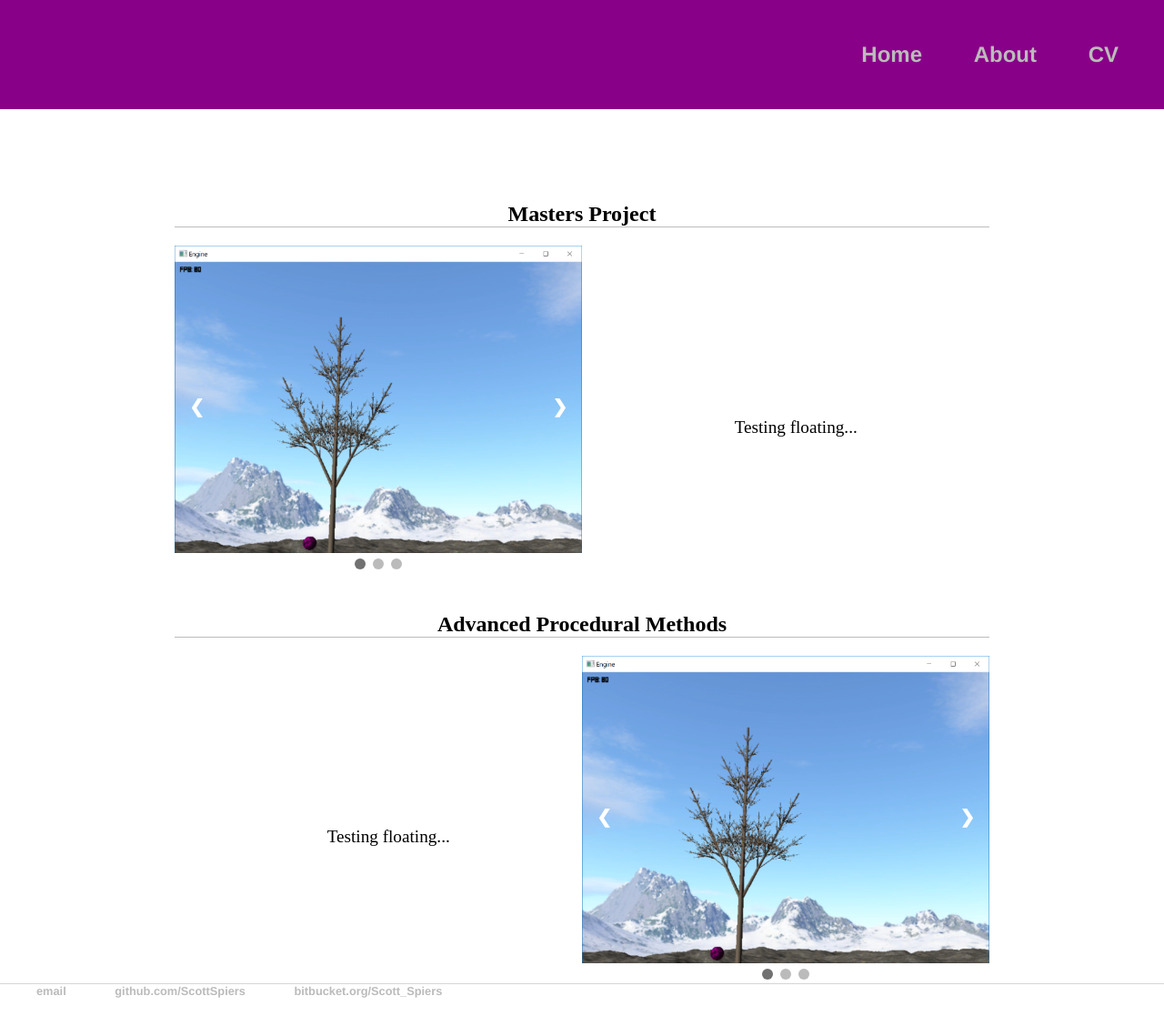
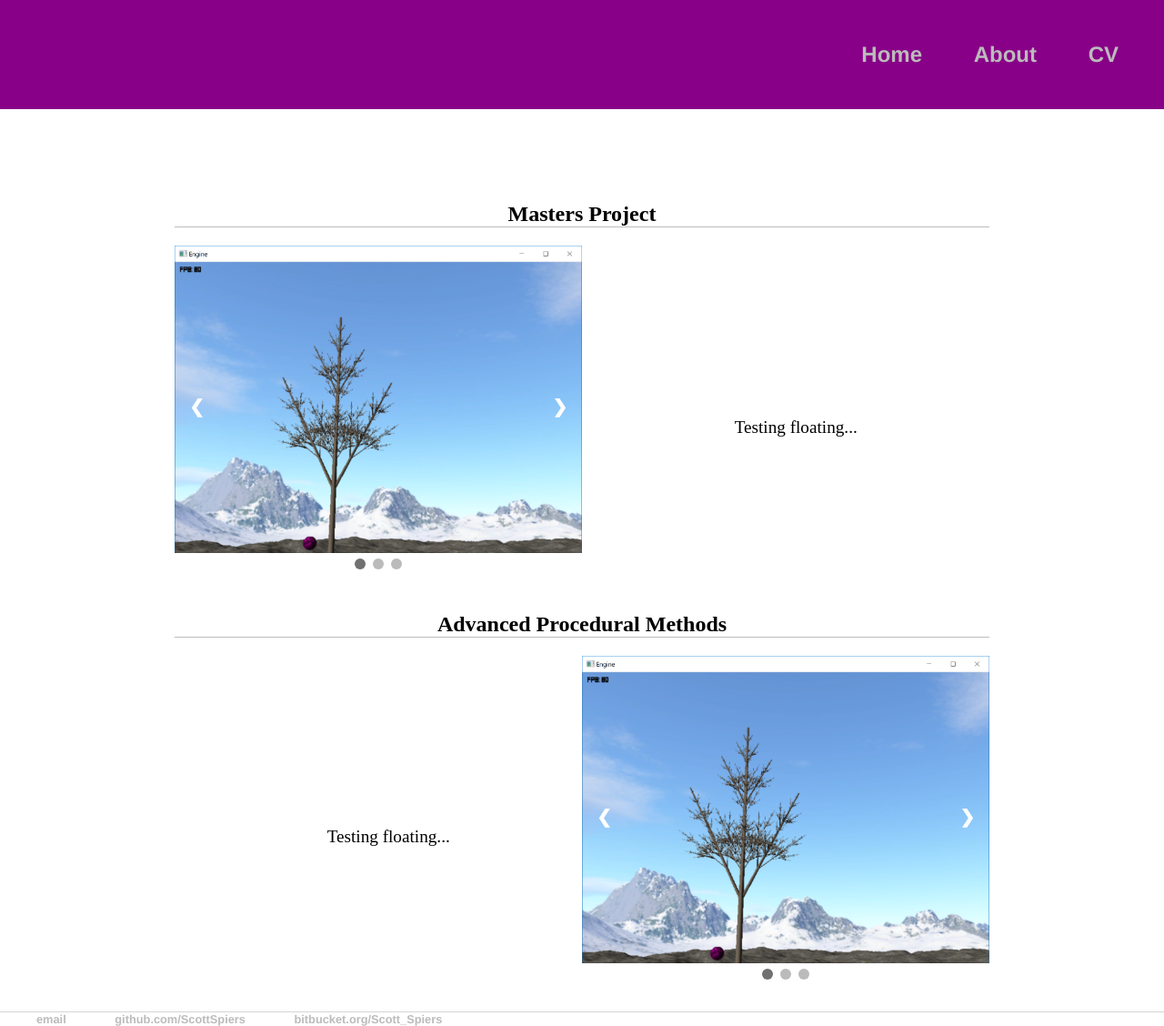
Before and after one commit to ScottSpiers/ScottSpiers.github.io, a Jekyll site: the page built from index.html, in a window 1280 px wide. Shown: the whole page at 91% size. Built offline with Jekyll 4.4.1, drawn with Linux system fonts in a browser that asks for light colours.

Commit message:
This is looking okay, jsut added some pading to bottom of modules, for the footer spacing.

```diff
--- a/css/main.css
+++ b/css/main.css
@@ -106,6 +106,7 @@ footer
 {
     clear: both;
     padding-top: 2.5%;
+    padding-bottom: 37%;
 }
 
 .prev, .next
```
